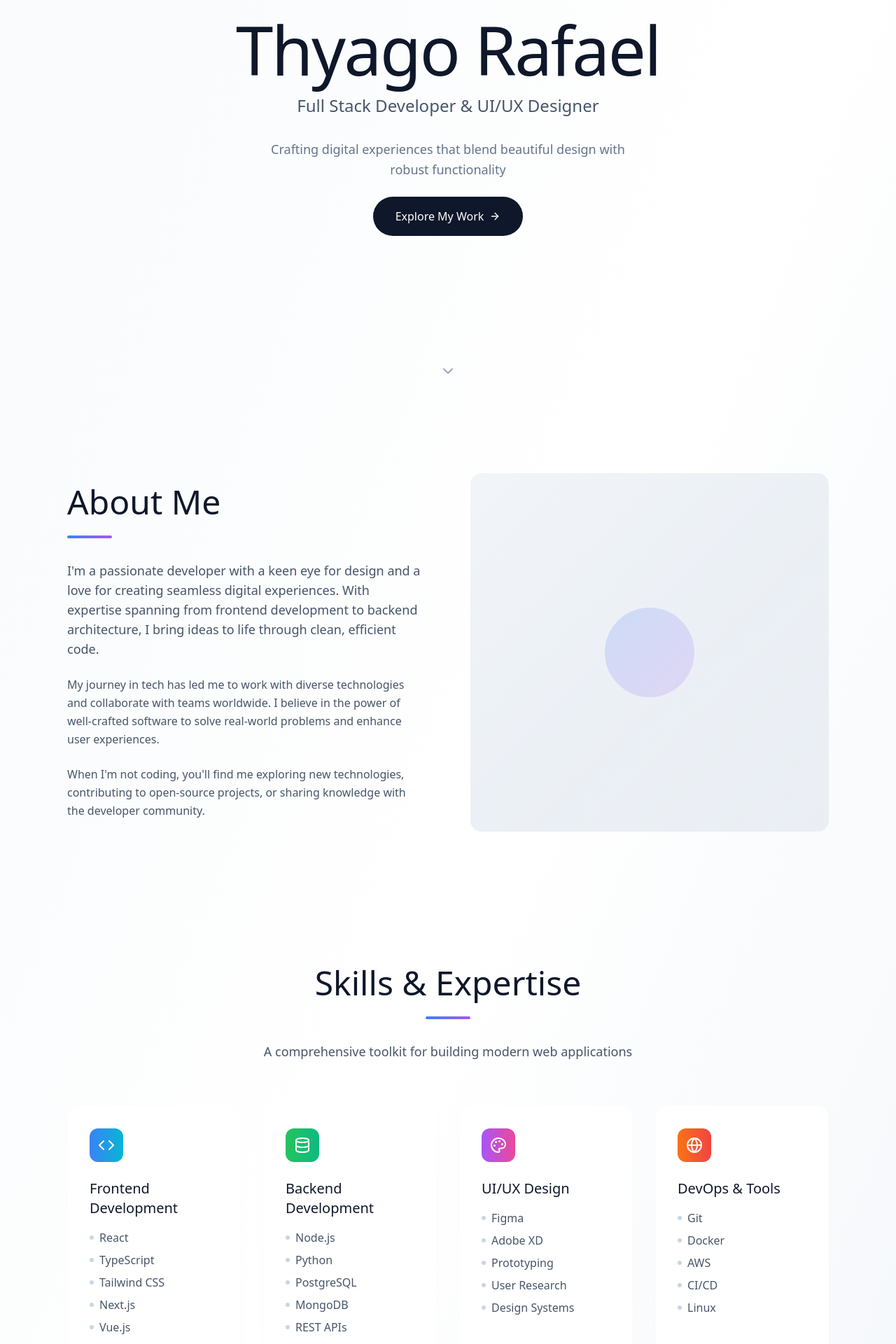
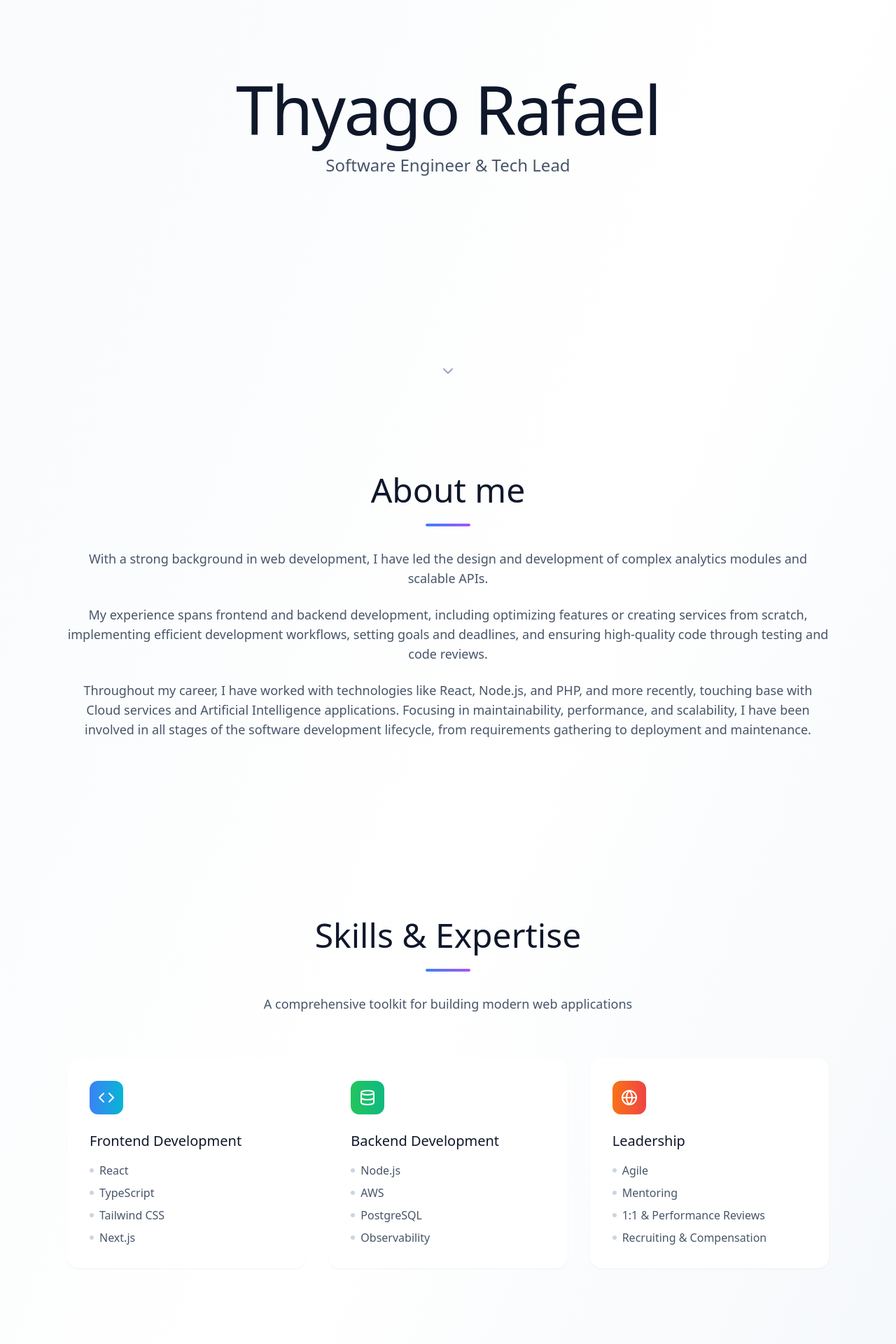
Before and after one commit to thyagorafaell/thyagorafaell.github.io, a React (Vite) app: page / in a window 1280 px wide. Shown: the part 220-2140 px from the top of the page at 70% size. Built offline with nearby package versions, Linux system fonts and the light colour scheme; the HTML template or start-up script is replaced by a standard one.

Commit message:
Content review

```diff
--- a/src/components/About.tsx
+++ b/src/components/About.tsx
@@ -1,36 +1,28 @@
 
 const About = () => (
     <section id={'about'} className={'py-24'}>
-        <div className={'grid lg:grid-cols-2 gap-16 items-center'}>
+        <div className={'text-center mb-16'}>
             <div className={'space-y-8'}>
                 <div>
                     <h2 className={'text-4xl lg:text-5xl font-light text-slate-900 mb-6'}>
-                        About Me
+                        About me
                     </h2>
-                    <div className={'w-16 h-1 bg-gradient-to-r from-blue-500 to-purple-500 rounded-full'}></div>
+                    <div className={'w-16 h-1 bg-gradient-to-r from-blue-500 to-purple-500 rounded-full mx-auto mb-8'}></div>
                 </div>
                 <div className={'space-y-6 text-slate-600 leading-relaxed'}>
                     <p className={'text-lg'}>
-                        I'm a passionate developer with a keen eye for design and a love for creating
-                        seamless digital experiences. With expertise spanning from frontend development
-                        to backend architecture, I bring ideas to life through clean, efficient code.
+                        With a strong background in web development, I have led the design and development of complex analytics modules and scalable APIs.
                     </p>
-                    <p>
-                        My journey in tech has led me to work with diverse technologies and collaborate
-                        with teams worldwide. I believe in the power of well-crafted software to solve
-                        real-world problems and enhance user experiences.
+                    <p className={'text-lg'}>
+                        My experience spans frontend and backend development, including optimizing features or creating services from scratch, implementing efficient development workflows,
+                        setting goals and deadlines, and ensuring high-quality code through testing and code reviews.
                     </p>
-                    <p>
-                        When I'm not coding, you'll find me exploring new technologies, contributing to
-                        open-source projects, or sharing knowledge with the developer community.
+                    <p className={'text-lg'}>
+                        Throughout my career, I have worked with technologies like React, Node.js, and PHP, and more recently, touching base with Cloud services and Artificial Intelligence applications.
+                        Focusing in maintainability, performance, and scalability, I have been involved in all stages of the software development lifecycle,
+                        from requirements gathering to deployment and maintenance.
                     </p>
                 </div>
-            </div>
-            <div className={'relative'}>
-                <div className={'aspect-square bg-gradient-to-br from-slate-100 to-slate-200 rounded-2xl flex items-center justify-center'}>
-                    <div className={'w-32 h-32 bg-gradient-to-br from-blue-500 to-purple-500 rounded-full opacity-20'}></div>
-                </div>
-                <div className={'absolute inset-0 bg-gradient-to-br from-transparent via-white/10 to-white/30 rounded-2xl'}></div>
             </div>
         </div>
     </section>
--- a/src/components/Contact.tsx
+++ b/src/components/Contact.tsx
@@ -29,7 +29,7 @@ const Contact = () => {
                 </h2>
                 <div className={'w-16 h-1 bg-gradient-to-r from-blue-500 to-purple-500 rounded-full mx-auto mb-8'}></div>
                 <p className={'text-lg text-slate-600 max-w-2xl mx-auto'}>
-                    Ready to bring your ideas to life? Let's discuss your next project
+                    Ready to bring your ideas to life? Let's discuss your next project.
                 </p>
             </div>
             <div className={'max-w-4xl mx-auto'}>
@@ -109,7 +109,7 @@ const Contact = () => {
 
             <div className={'text-center mt-16 pt-8 border-t border-slate-200'}>
                 <p className={'text-slate-500'}>
-                    © {year} Thyago Rafael. Crafted with passion and precision.
+                    © {year} Thyago Rafael
                 </p>
             </div>
         </section>
--- a/src/components/Hero.tsx
+++ b/src/components/Hero.tsx
@@ -1,12 +1,12 @@
 import { ArrowRight, ChevronDown } from 'lucide-react';
-import { useCallback } from 'react';
 
-const Hero = () => {
-    const scrollToAbout = useCallback(() => {
-        document.getElementById('about')?.scrollIntoView({ behavior: 'smooth' });
-    }, []);
+const scrollToAbout = () => {
+    document.getElementById('about')?.scrollIntoView({
+        behavior: 'smooth'
+    });
+};
 
-    return (
+const Hero = () => (
     <section className={'min-h-screen flex flex-col justify-center items-center text-center relative'} >
         <div className={'space-y-8 animate-fade-in'}>
             <div className={'space-y-4'}>
@@ -14,18 +14,8 @@ const Hero = () => {
                     Thyago Rafael
                 </h1>
                 <p className={'text-xl lg:text-2xl text-slate-600 font-light max-w-2xl'}>
-                        Full Stack Developer & UI/UX Designer
+                    Software Engineer & Tech Lead
                 </p>
-                </div>
-                <div className={'space-y-6'}>
-                    <p className={'text-lg text-slate-500 max-w-lg mx-auto leading-relaxed'}>
-                        Crafting digital experiences that blend beautiful design with robust functionality
-                    </p>
-                    <button
-                        onClick={scrollToAbout} className={'group inline-flex items-center gap-2 px-8 py-4 bg-slate-900 text-white rounded-full hover:bg-slate-800 transition-all duration-300 hover:scale-105'}>
-                        Explore My Work
-                        <ArrowRight className={'w-4 h-4 group-hover:translate-x-1 transition-transform'} />
-                    </button>
             </div>
         </div>
         <button onClick={scrollToAbout} className={'absolute bottom-8 animate-bounce'}>
@@ -33,6 +23,5 @@ const Hero = () => {
         </button>
     </section>
 );
-};
 
 export default Hero;
--- a/src/components/Skills.tsx
+++ b/src/components/Skills.tsx
@@ -5,25 +5,17 @@ const Skills = () => {
     const skillCategories = [{
         icon: Code,
         title: 'Frontend Development',
-        skills: ['React', 'TypeScript', 'Tailwind CSS', 'Next.js', 'Vue.js'],
+        skills: ['React', 'TypeScript', 'Tailwind CSS', 'Next.js'],
         color: 'from-blue-500 to-cyan-500'
-    },
-    {
+    }, {
         icon: Database,
         title: 'Backend Development',
-        skills: ['Node.js', 'Python', 'PostgreSQL', 'MongoDB', 'REST APIs'],
+        skills: ['Node.js', 'AWS', 'PostgreSQL', 'Observability'],
         color: 'from-green-500 to-emerald-500'
-    },
-    {
-        icon: Palette,
-        title: 'UI/UX Design',
-        skills: ['Figma', 'Adobe XD', 'Prototyping', 'User Research', 'Design Systems'],
-        color: 'from-purple-500 to-pink-500'
-    },
-    {
+    }, {
         icon: Globe,
-        title: 'DevOps & Tools',
-        skills: ['Git', 'Docker', 'AWS', 'CI/CD', 'Linux'],
+        title: 'Leadership',
+        skills: ['Agile', 'Mentoring', '1:1 & Performance Reviews', 'Recruiting & Compensation'],
         color: 'from-orange-500 to-red-500'
     }];
 
@@ -39,7 +31,7 @@ const Skills = () => {
                     </p>
                 </div>
 
-            <div className={'grid md:grid-cols-2 lg:grid-cols-4 gap-8'}>
+            <div className={'grid md:grid-cols-1 lg:grid-cols-3 gap-8'}>
                 {
                     skillCategories.map(category => (
                         <div
```
Lines whose indentation alone changed are shown as unchanged.
